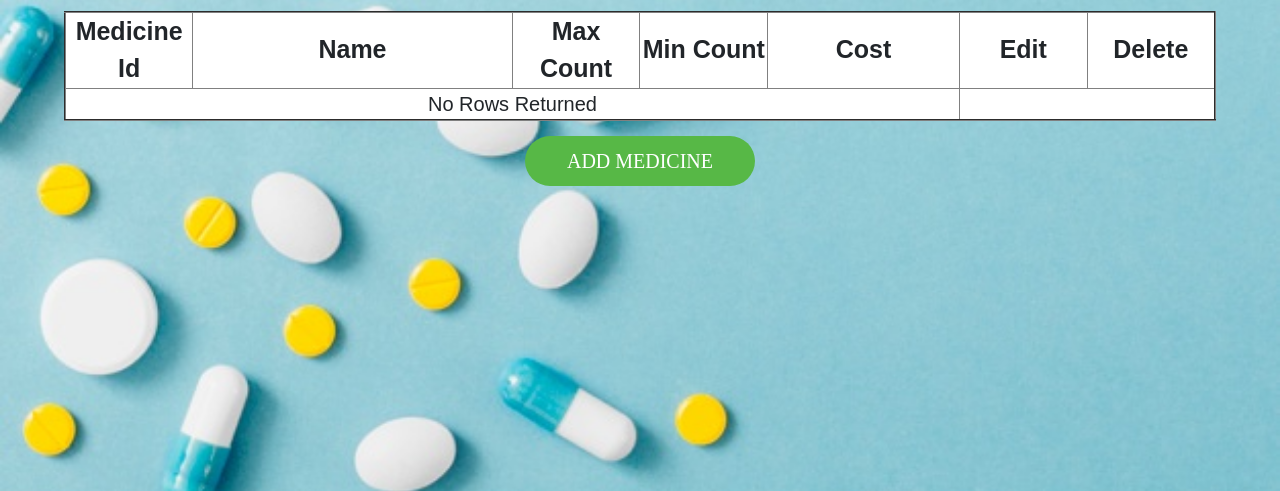
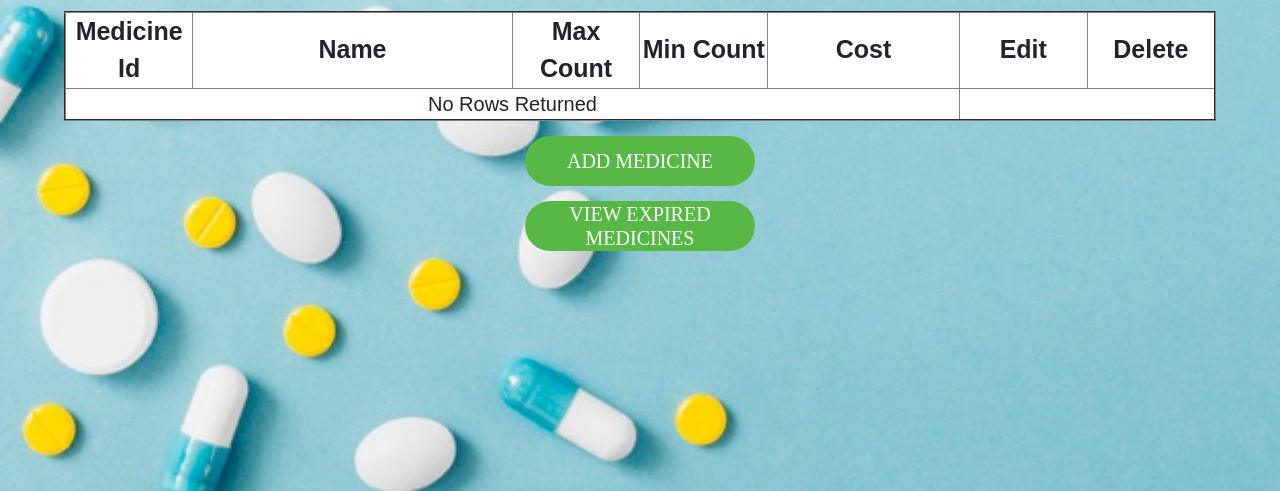
Before and after one commit to civera17/pharmacy, a PHP site: page /admin_view_medicine.php in a window 1280 px wide. Shown: the part 133-624 px from the top of the page. Run offline with PHP 8.4, Linux system fonts and the light colour scheme; data that the repository does not hold is empty; some libraries are stand-ins or nearby versions; some web fonts are replaced.

Commit message:
Exp medicines

```diff
--- a/admin_view_expired.php
+++ b/admin_view_expired.php
@@ -70,11 +70,7 @@ else{
 	    ?>
 	</tbody>
 </table>
-<br>
-<div class="container-login100-form-btn">
-<!-- <button style="width: 20%; font-size: 20px" class="login100-form-btn"  type = "reset" value="Reset">Reset</button> -->
-<button style="width: 20%; font-size: 20px" class="login100-form-btn" type="button" value="del_medicine">Remove medicine</button>
-</div>
+
 </center>
 </body>
 <?php
--- a/admin_view_medicine.php
+++ b/admin_view_medicine.php
@@ -102,7 +102,10 @@ else{
 <div class="container-login100-form-btn">
 <button style="width: 20%; font-size: 20px" class="login100-form-btn" onclick = "location.href='admin_add_medicine.php'" type="button" name="Add medicine">Add medicine</button>
 </div>
-
+<br>
+<div class="container-login100-form-btn">
+<button style="width: 20%; font-size: 20px" class="login100-form-btn" onclick = "location.href='admin_view_expired.php'" type="button" name="View Expired Medicines">View Expired Medicines</button>
+</div>
 
 <!-- <button type = "button" value="add_medicine">Add medicine</button>
 <button type="button" value="del_medicine">Remove medicine</button> -->
```
